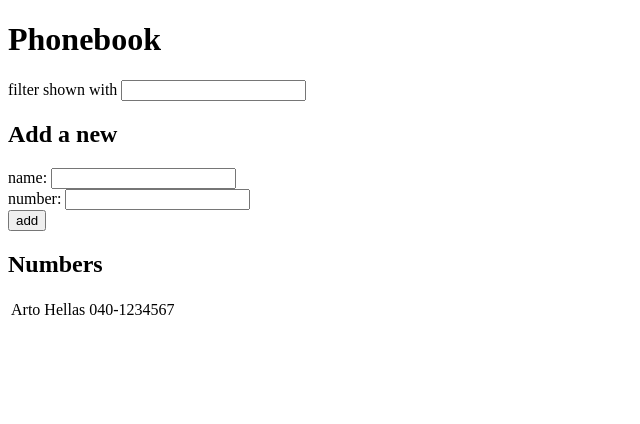
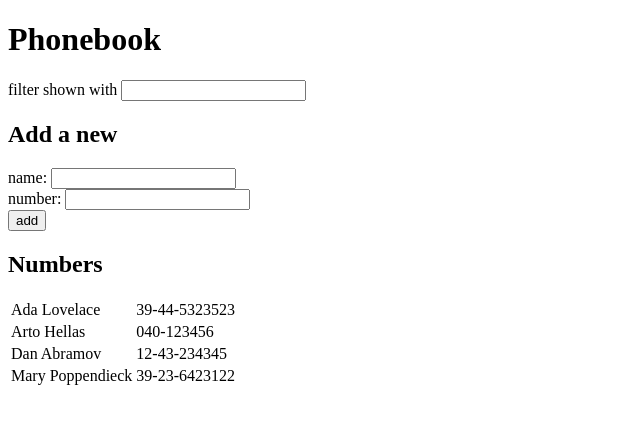
Before and after one commit to villevt/fsopen2021, a React (Create React App) app in the folder part2/phonebook/: page / in a window 1280 px wide. Shown: the top 424 px of the page, without its empty margins (0-640 px from the left). Built offline with nearby package versions, Linux system fonts and the light colour scheme; data requests are answered from the project's data file.

Commit message:
Fetching application state with axios

```diff
--- /dev/null
+++ b/part2/phonebook/db.json
@@ -0,0 +1,24 @@
+{
+    "persons":[
+      {
+        "name": "Arto Hellas",
+        "number": "040-123456",
+        "id": 1
+      },
+      {
+        "name": "Ada Lovelace",
+        "number": "39-44-5323523",
+        "id": 2
+      },
+      {
+        "name": "Dan Abramov",
+        "number": "12-43-234345",
+        "id": 3
+      },
+      {
+        "name": "Mary Poppendieck",
+        "number": "39-23-6423122",
+        "id": 4
+      }
+    ]
+  }
--- a/part2/phonebook/src/App.js
+++ b/part2/phonebook/src/App.js
@@ -1,15 +1,23 @@
-import React, { useState } from 'react'
+import React, {useEffect, useState} from 'react'
+import axios from 'axios'
 
 import AddNumber from "./components/AddNumber"
 import Filter from "./components/Filter"
 import Numbers from "./components/Numbers"
 
 const App = () => {
-  const [ persons, setPersons ] = useState([
-    { name: 'Arto Hellas', number: '040-1234567' }
-  ])
+  const [persons, setPersons] = useState([{
+    name: "",
+    number: "",
+    id: 0
+  }])
+  const [filter, setFilter] = useState(new RegExp(''))
 
-  const [filter, setFilter] = useState(new RegExp(''))
+  useEffect(() => {
+    axios.get("http://localhost:3001/persons").then(response=> {
+      setPersons(response.data)
+    })
+  }, [])
 
   const filterHandler = (event) => {
     const newFilter = new RegExp(`^${event.target.value.toLowerCase()}`)
```
Also changed, not shown: part2/phonebook/package.json (+6 -1 lines), 1 other file (tests, documents, lock files or other folders).
